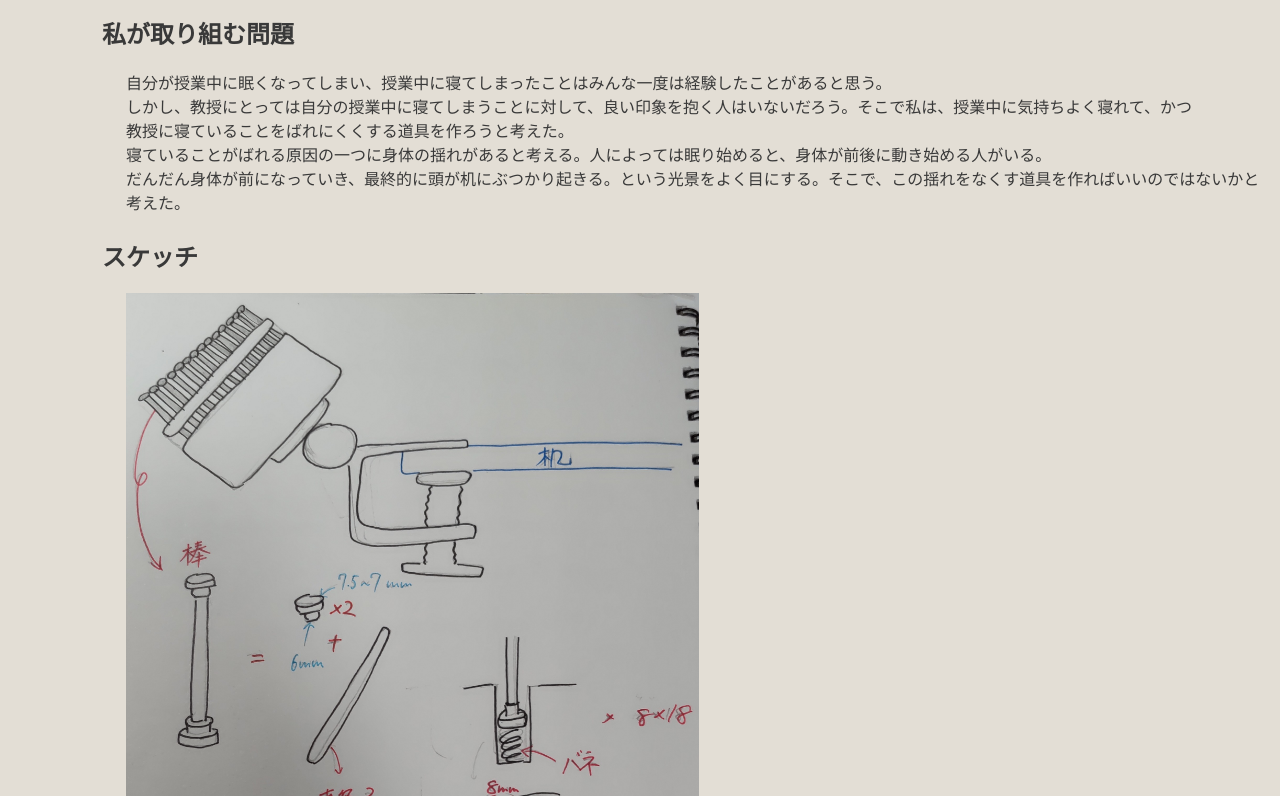
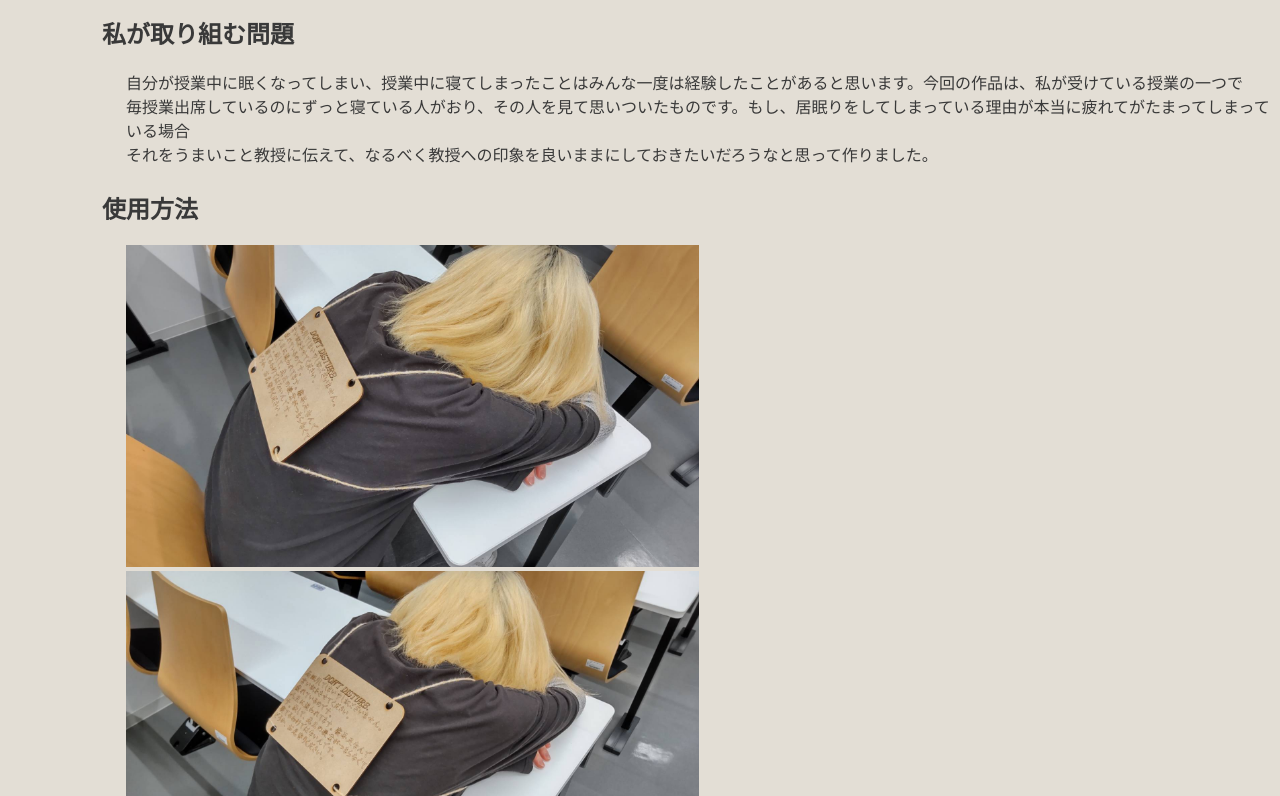
Before and after one commit to suzytsuna/xbp, a plain HTML site: page digi_fab/test copy 3.html in a window 1280 px wide. Shown: the part 156-952 px from the top of the page. Drawn offline with Linux system fonts and the light colour scheme.

Commit message:
20230119

```diff
--- a/digi_fab/test copy 3.html
+++ b/digi_fab/test copy 3.html
@@ -24,20 +24,20 @@
        <h2>私が取り組む問題</h2>
 
     <p>
-       自分が授業中に眠くなってしまい、授業中に寝てしまったことはみんな一度は経験したことがあると思う。<br>
-       しかし、教授にとっては自分の授業中に寝てしまうことに対して、良い印象を抱く人はいないだろう。そこで私は、授業中に気持ちよく寝れて、かつ<br>
-       教授に寝ていることをばれにくくする道具を作ろうと考えた。<br>
-       寝ていることがばれる原因の一つに身体の揺れがあると考える。人によっては眠り始めると、身体が前後に動き始める人がいる。<br>
-       だんだん身体が前になっていき、最終的に頭が机にぶつかり起きる。という光景をよく目にする。そこで、この揺れをなくす道具を作ればいいのではないかと考えた。<br>
-    </p>
-    <h2>スケッチ</h2>
-    <p><img src="./images/DSC_0748~2.JPG"width=50%> <br>
-        このように机に固定して、身体を支える物を作ろうとした。体に接触する部分はどんな形の身体にもフィットするように、ピンアートの原理を使用した。<br>
-        しかし、用意する部品が多くまだ完成していないため、最終課題に持ち越す。
+       自分が授業中に眠くなってしまい、授業中に寝てしまったことはみんな一度は経験したことがあると思います。今回の作品は、私が受けている授業の一つで<br>
+       毎授業出席しているのにずっと寝ている人がおり、その人を見て思いついたものです。もし、居眠りをしてしまっている理由が本当に疲れてがたまってしまっている場合<br>
+       それをうまいこと教授に伝えて、なるべく教授への印象を良いままにしておきたいだろうなと思って作りました。
+
+    <h2>使用方法
+    </h2>
+    <p><img src="./images/81009_0.jpg"width=50%> <img src="./images/81011_0.jpg"width=50%>
+       <img src="./images/81010_0.jpg"width=50%><br>
+        このように背中にしょって、教授が起こしに来た時に理由が分かるようにします。<br>
+        もしうまくいけば、大変便利ですが、書いてある内容は冗談が通じる人やネタじみたことが好きな教授にのみ通じる内容であるため、すべての授業で使うことは全くお勧めしません。<br>
 
     </p>
-    <h2>使用する予定の器具</h2>
-    ・３Dプリンター
+    <h2>使用した器具</h2>
+    ・レーザーカッター
 
 
 
```
Also changed, not shown: digi_fab/index.html (+1 -1 lines), digi_fab/images/81009_0.jpg (added), digi_fab/images/81010_0.jpg (added), digi_fab/images/81011_0.jpg (added).
